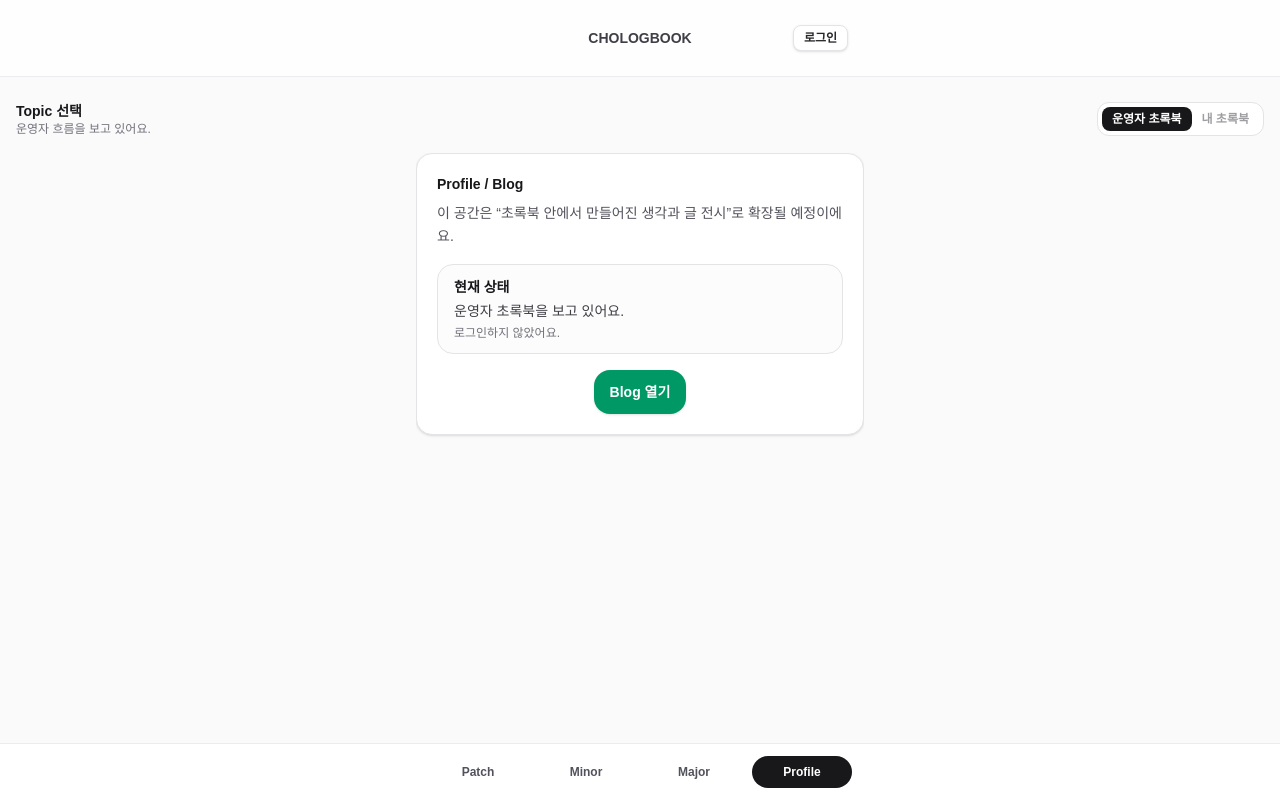
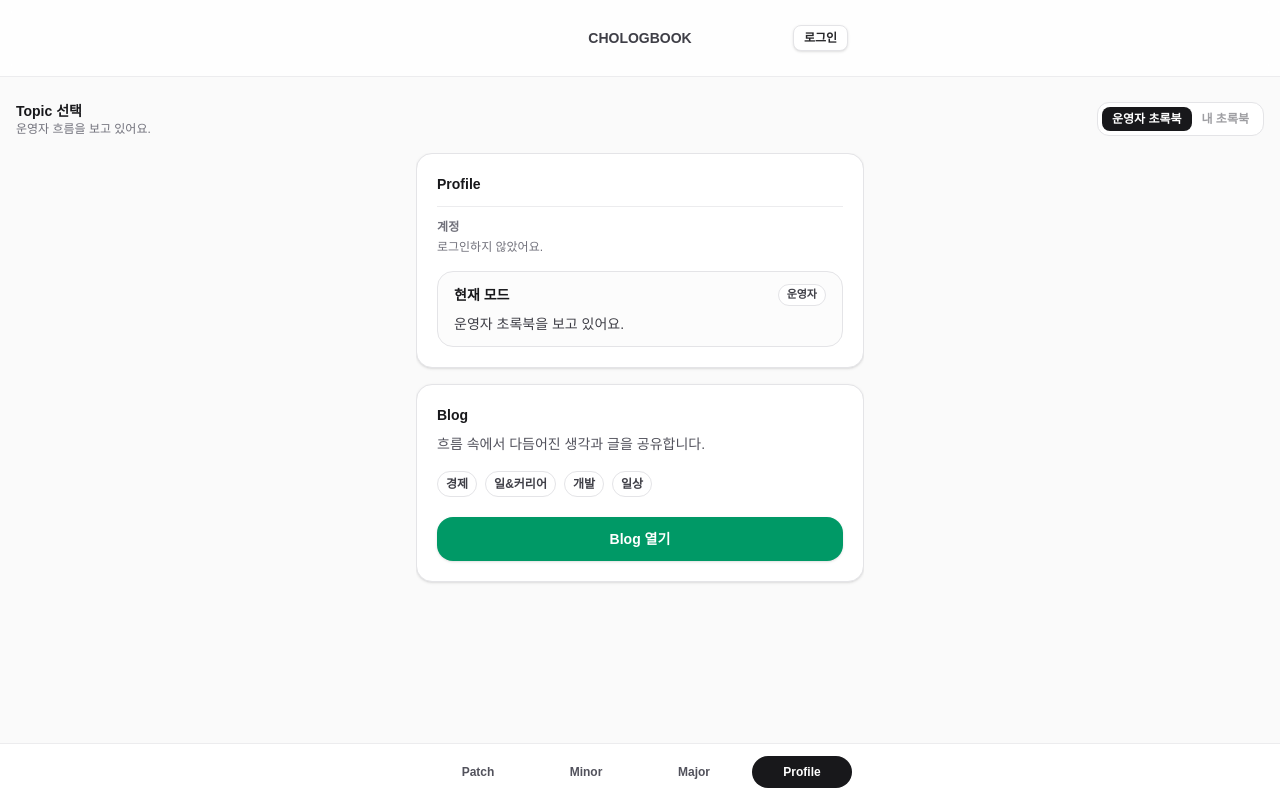
Before and after one commit to kimfield98/chologbook, a Next.js app: page /app/profile in a window 1280 px wide. Built offline with nearby package versions, Linux system fonts and the light colour scheme; no server answers; the database is empty.

Commit message:
Revamp ProfileTabPage layout and content. Update profile section to display user account information and current mode with improved styling. Enhance blog section with category labels and a clearer description. Adjust link styling for better accessibility.

```diff
--- a/app/app/profile/page.tsx
+++ b/app/app/profile/page.tsx
@@ -10,31 +10,65 @@ export default function ProfileTabPage() {
   return (
     <section className="space-y-4">
       <div className="rounded-2xl border border-zinc-200 bg-white p-5 shadow-sm">
-        <p className="text-sm font-semibold text-zinc-900">Profile / Blog</p>
-        <p className="mt-2 text-sm leading-relaxed text-zinc-600">
-          이 공간은 “초록북 안에서 만들어진 생각과 글 전시”로 확장될 예정이에요.
-        </p>
+        <p className="text-sm font-semibold text-zinc-900">Profile</p>
+          <div className="mt-3 h-px bg-zinc-200/70" />
+          <div className="mt-3">
+            <p className="text-xs font-semibold uppercase tracking-wide text-zinc-500">
+              계정
+            </p>
+            {authSession.user ? (
+              <p className="mt-1 text-xs text-zinc-600">
+                {authSession.user.email ?? authSession.userId}
+              </p>
+            ) : (
+              <p className="mt-1 text-xs text-zinc-500">
+                로그인하지 않았어요.
+              </p>
+            )}
+          </div>
 
         <div className="mt-4 rounded-2xl border border-zinc-200 bg-zinc-50/60 px-4 py-3 text-sm text-zinc-700">
-          <p className="font-semibold text-zinc-900">현재 상태</p>
-          <p className="mt-1 text-sm text-zinc-700">
+          <div className="flex items-center justify-between gap-2">
+            <p className="font-semibold text-zinc-900">현재 모드</p>
+            <span className="rounded-full border border-zinc-200 bg-white px-2 py-0.5 text-[11px] font-semibold text-zinc-700">
+              {effectiveViewMode === "public" ? "운영자" : "내 초록북"}
+            </span>
+          </div>
+          <p className="mt-2 text-sm text-zinc-700">
             {effectiveViewMode === "public"
               ? `${PUBLIC_OWNER_LABEL}을 보고 있어요.`
               : "내 초록북을 보고 있어요."}
           </p>
-          {authSession.user ? (
-            <p className="mt-1 text-xs text-zinc-500">
-              {authSession.user.email ?? authSession.userId}
-            </p>
-          ) : (
-            <p className="mt-1 text-xs text-zinc-500">로그인하지 않았어요.</p>
-          )}
+        </div>
+      </div>
+
+      <div className="rounded-2xl border border-zinc-200 bg-white p-5 shadow-sm">
+        <div className="flex items-center justify-between gap-2">
+          <p className="text-sm font-semibold text-zinc-900">Blog</p>
+        </div>
+        <p className="mt-2 text-sm leading-relaxed text-zinc-600">
+          흐름 속에서 다듬어진 생각과 글을 공유합니다.
+        </p>
+        <div className="mt-4 flex flex-wrap items-center gap-2">
+          {[
+            "경제",
+            "일&커리어",
+            "개발",
+            "일상",
+          ].map((label) => (
+            <span
+              key={label}
+              className="rounded-full border border-zinc-200 bg-white px-2 py-1 text-xs font-semibold text-zinc-700"
+            >
+              {label}
+            </span>
+          ))}
         </div>
 
-        <div className="mt-4 flex items-center justify-center">
+        <div className="mt-5">
           <Link
             href="/blog"
-            className="rounded-2xl bg-emerald-600 px-4 py-3 text-sm font-semibold text-white shadow-sm transition hover:bg-emerald-700"
+            className="block rounded-2xl bg-emerald-600 px-4 py-3 text-center text-sm font-semibold text-white shadow-sm transition hover:bg-emerald-700"
           >
             Blog 열기
           </Link>
```
